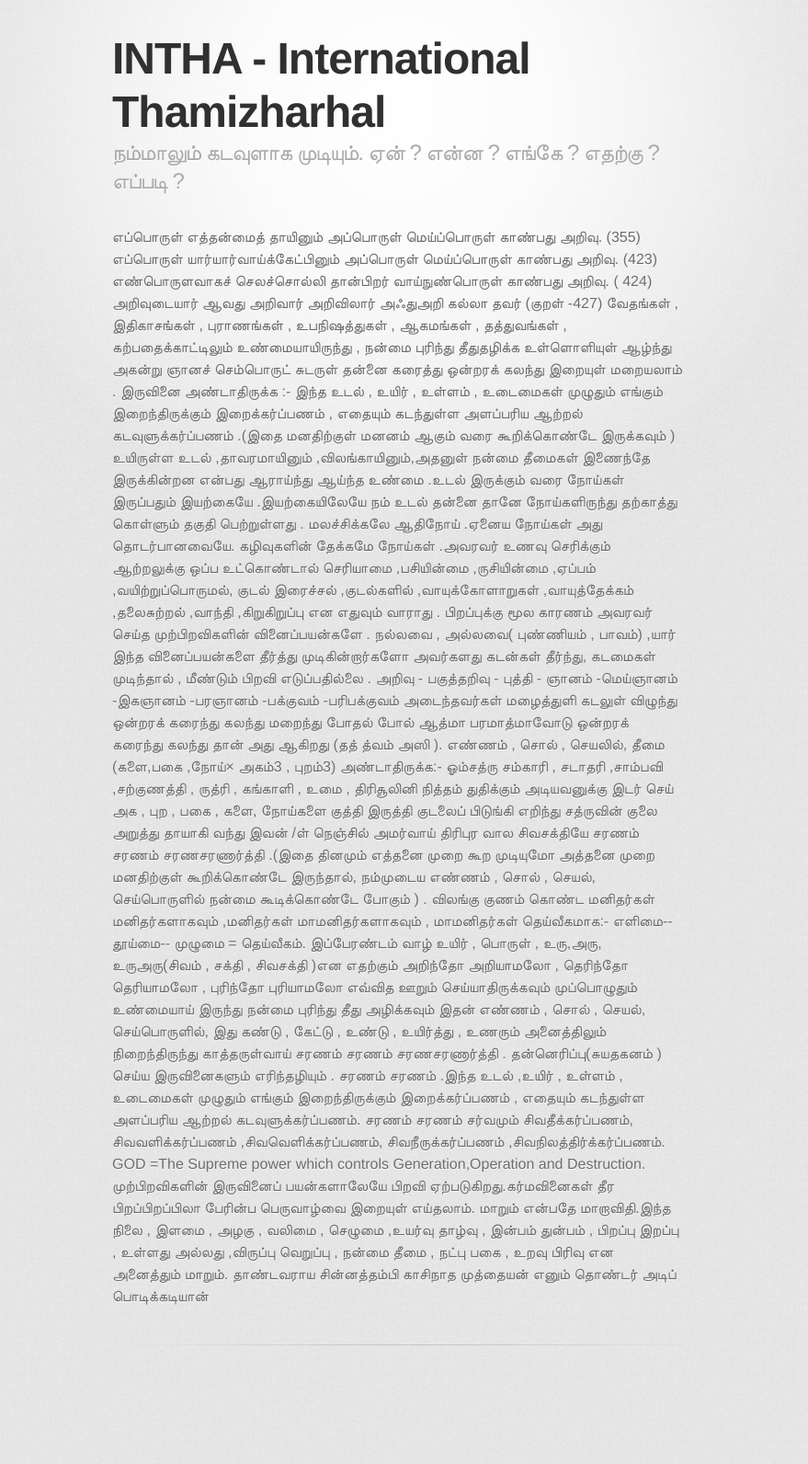
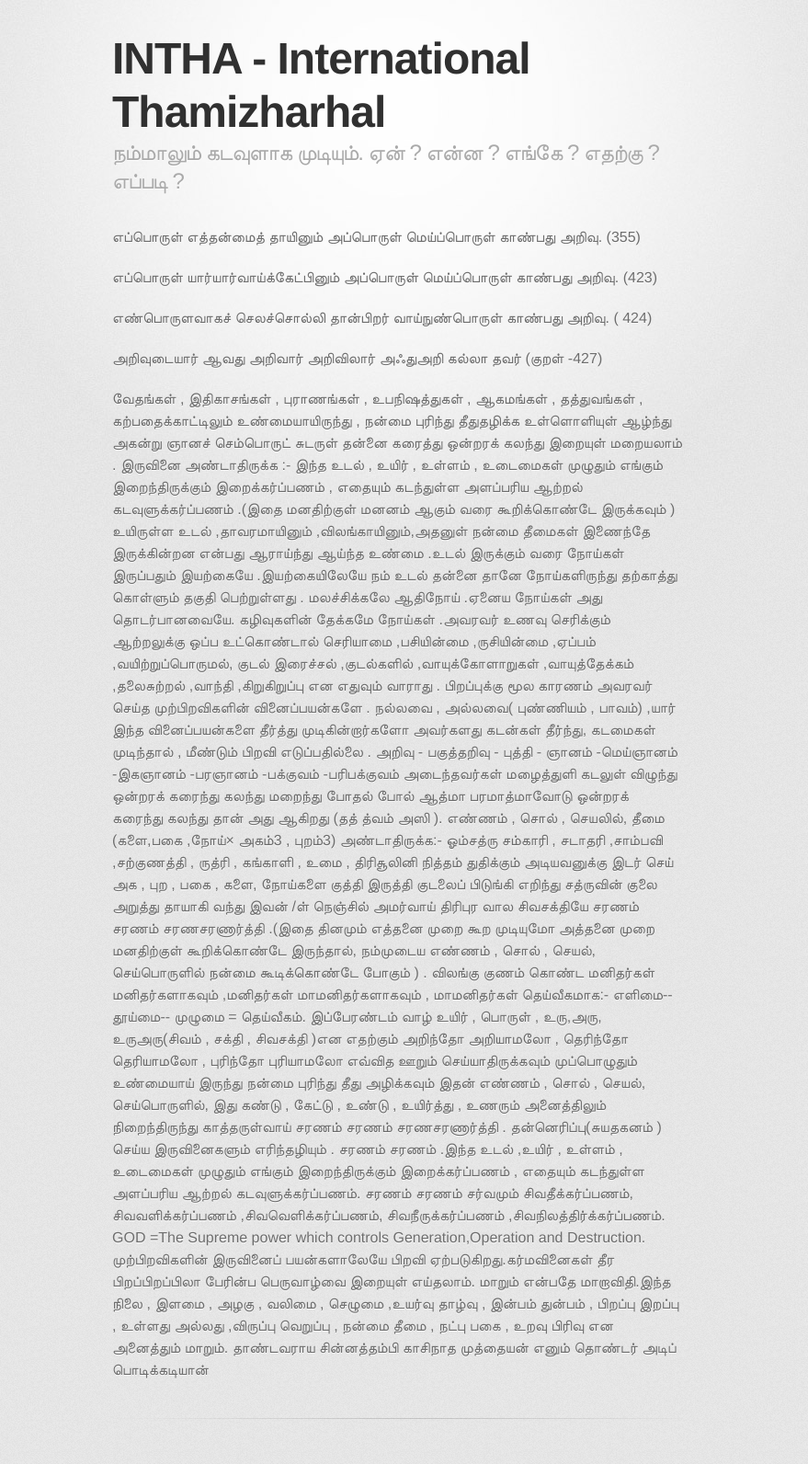
Before and after one commit to Timeandenergy01/intha, a Jekyll site: the page built from index.md, in a window 1280 px wide. Shown: the whole page at 92% size, without its empty margins (208-1087 px from the left). Built offline with Jekyll 4.4.1, drawn with Linux system fonts in a browser that asks for light colours; some web fonts are replaced; before the commit the page ends 1512 px from its top, so only the background shows below that.

```diff
--- a/_layouts/default.html
+++ b/_layouts/default.html
@@ -22,10 +22,10 @@
           <h2>நம்மாலும் கடவுளாக முடியும்.  ஏன் ? என்ன ? எங்கே ? எதற்கு ?எப்படி ?</h2>
         </header>
 	<body>
-எப்பொருள் எத்தன்மைத் தாயினும் அப்பொருள்  மெய்ப்பொருள் காண்பது அறிவு. (355)
-எப்பொருள் யார்யார்வாய்க்கேட்பினும் அப்பொருள் மெய்ப்பொருள் காண்பது அறிவு. (423)
-எண்பொருளவாகச் செலச்சொல்லி தான்பிறர் வாய்நுண்பொருள் காண்பது அறிவு. ( 424)
-அறிவுடையார் ஆவது அறிவார் அறிவிலார் அஃதுஅறி கல்லா தவர் (குறள் -427)
+		எப்பொருள் எத்தன்மைத் தாயினும் அப்பொருள்  மெய்ப்பொருள் காண்பது அறிவு. (355) </p>
+	      எப்பொருள் யார்யார்வாய்க்கேட்பினும் அப்பொருள் மெய்ப்பொருள் காண்பது அறிவு. (423)</p>
+	    எண்பொருளவாகச் செலச்சொல்லி தான்பிறர் வாய்நுண்பொருள் காண்பது அறிவு. ( 424)</p>
+	  அறிவுடையார் ஆவது அறிவார் அறிவிலார் அஃதுஅறி கல்லா தவர் (குறள் -427)</p>
 வேதங்கள் , இதிகாசங்கள் , புராணங்கள் , உபநிஷத்துகள் , ஆகமங்கள் , தத்துவங்கள் , கற்பதைக்காட்டிலும் உண்மையாயிருந்து , நன்மை புரிந்து தீதுதழிக்க உள்ளொளியுள் ஆழ்ந்து அகன்று  ஞானச் செம்பொருட் சுடருள் தன்னை கரைத்து ஒன்றரக்   கலந்து இறையுள் மறையலாம்  .
 இருவினை அண்டாதிருக்க :-   இந்த உடல் , உயிர் , உள்ளம் , உடைமைகள்  முழுதும் எங்கும் இறைந்திருக்கும் இறைக்கர்ப்பணம் , எதையும் கடந்துள்ள அளப்பரிய ஆற்றல் கடவுளுக்கர்ப்பணம் .(இதை மனதிற்குள் மனனம் ஆகும் வரை கூறிக்கொண்டே  இருக்கவும் )
 உயிருள்ள உடல் ,தாவரமாயினும் ,விலங்காயினும்,அதனுள் நன்மை தீமைகள் இணைந்தே இருக்கின்றன என்பது ஆராய்ந்து ஆய்ந்த  உண்மை .உடல் இருக்கும் வரை நோய்கள் இருப்பதும்  இயற்கையே .இயற்கையிலேயே நம் உடல் தன்னை தானே நோய்களிருந்து தற்காத்து கொள்ளும் தகுதி பெற்றுள்ளது .
```
